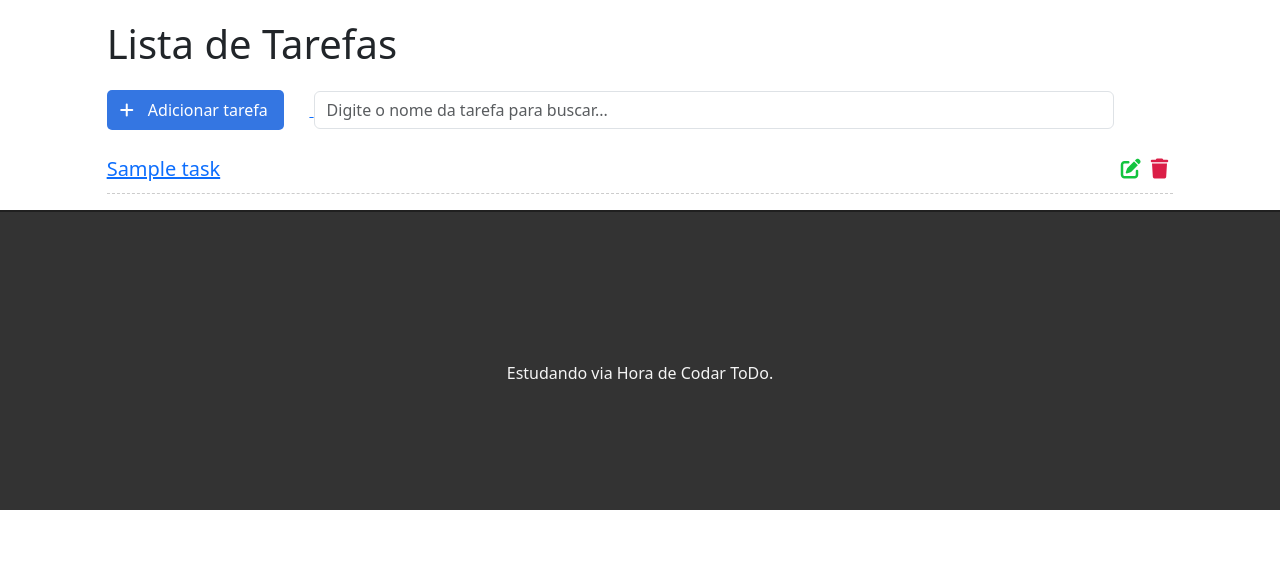
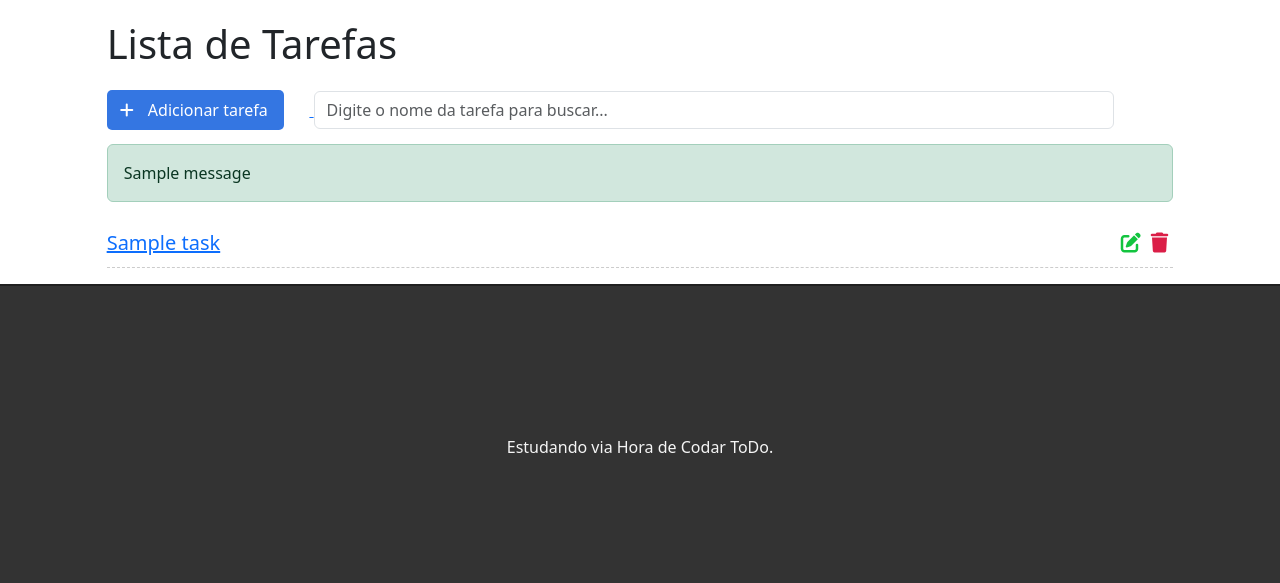
Before and after one commit to Gogoncalves18/Django_estudo, a Django app: page / in a window 1280 px wide. Shown: the part 57-640 px from the top of the page. Run offline with Django 5.2, Linux system fonts and the light colour scheme; tables that the repository leaves empty hold one stand-in row (values such as "Sample post"); one stand-in notice (Sample message) is shown; some libraries are stand-ins or nearby versions.

Commit message:
A08 - Deletar dados do form

```diff
--- a/To_do/tasks/static/css/styles.css
+++ b/To_do/tasks/static/css/styles.css
@@ -102,3 +102,12 @@ footer p {
     top: 50%;
     position: relative;
 }
+
+/* Messages */
+ul.messages {
+    padding: 0;
+}
+
+ul.messages {
+    list-style: none;
+}
--- a/To_do/tasks/templates/tasks/list.html
+++ b/To_do/tasks/templates/tasks/list.html
@@ -20,6 +20,34 @@
         <input class="form-control" type="text" id="search" name="search" placeholder="Digite o nome da tarefa para buscar...">
         <i class="fas fa-search"></i>
     </div>
+
+    <!-- AQUI EU ABRO NO FRONT UMA CONDICIONAL PARA VALIDAR SE TENHO MSG,
+     PROVINIENTE DO BACK END, VINDA DA VIEW COM A FUNCAO MESSAGES E O REQUEST -->
+    {% if messages %}
+
+        <!-- UDO O UL APENAS POR UMA QUESTAO DE FORMATACAO SENDO QUE O BOOTSTRAP
+         FARA O RESTO COM A CLASS QUE EU PASSEI -->
+        <ul class='messages'>
+
+            <!-- AQUI EU ABRO UM FOR POIS POSSO TER MAIS DE UMA MENSAGEM, POIS
+             O DJANGO MONTA UM INTERAVEL -->
+            {% for msg in messages %}
+
+                <!-- DENTRO DO LI, EM SUA FORMATACAO EU AINDA VALIDO SE HÁ
+                 ALGUMA TAG DE MENSAGEM QUE O DJANGO MONTOU DENTRO DO INTERAVEL
+                 POIS POSSO TER DENTRO DA MESMA MENSAGEM UMA TAG DE SUCCESS, OU
+                 ERROR, OU INFO. LEMBRANDO AINDA QUE O TREICHO 'alert alert-{{msg.tags}}'
+                 É UM CONVENCAO DO BOOTSTRAP AO QUAL APÓS O ALERT EU DEVO INFORMAR A TAG -->
+                <li {% if msg.tags %} class='alert alert-{{msg.tags}}'{% endif %} >
+                    {{msg}}
+                </li>
+
+            {% endfor %}
+
+        </ul>
+
+    {% endif %}
+
     <ul class="task-list">
         <!-- LOOP DO DJANGO -->
         {% for task in tasks_f %}
@@ -27,7 +55,16 @@
         <li class="task-item">
             <!-- AQUI CRIO O LINK DA TAREFA COM O HREF E TRAGO O NOME DO TITLE PARA TAREFA -->
             <span><a href="/task/{{task.id}}">{{task.title}}</a></span>
-            <span><i class="fas fa-trash"></i></span>
+
+            <!-- ADICIONADO A TAG a PARA JOGAR O PARAM DO FRONT PARA A VIEW,
+             LEMBRANDO QUE ESTOU DENTRO DE UM FOR. PORTANTO EU PEGO O ID DA TASK
+             E CRIO UM HIPERLINK PARA O CAMINHO AO QUAL EM URLS ESTÁ DEFINIDO QUE
+             O DJANGO CHAMARÁ A VIU E DAI PARA FRENTE OCORRER O CRUD -->
+             <a href="delete/{{ task.id }}">
+
+                 <span><i class="fas fa-trash"></i></span>
+
+             </a>
             <!-- ADICIONAR TAG a COBRINDO O BTN DE EDITE PARA ACIONAR A VIEW -->
              <a href="edit/{{task.id}}">
 
--- a/To_do/tasks/urls.py
+++ b/To_do/tasks/urls.py
@@ -7,4 +7,5 @@ urlpatterns = [
     path('newtask/', views.newTask, name='new-task'),
     path('task/<int:param_id>', views.taskView, name="task-view"),
     path('edit/<int:param_id>', views.editTask, name='edit-task'),
+    path('delete/<int:param_id>', views.deleteTask, name='delete-task'),
 ]
--- a/To_do/tasks/views.py
+++ b/To_do/tasks/views.py
@@ -1,9 +1,8 @@
 from django.shortcuts import render, get_object_or_404, redirect
-# Importanto o ORM da tab do BD
 from .models import Task
-
-# Importacao do form
 from .forms import TaskForm
+# Para gerar mensagens no front end
+from django.contrib import messages
 
 
 def tasklist(request):
@@ -76,3 +75,15 @@ def editTask(request, param_id):
         return render(request,
                       'tasks/edittask.html',
                       {'form': form, 'task': task})
+
+
+def deleteTask(request, param_id):
+    task = get_object_or_404(Task, pk=param_id)
+    # Deletar o obj da PK encontrada, se ele encontrar pk, caso contrario
+    # subira um 404
+    task.delete()
+    # Funcao para entregar mensagem para o front.
+    messages.info(request, 'Tarefa deletada com sucesso!')
+    messages.error(request, 'FUDEU COM TUDO!')
+
+    return redirect('/')
```
